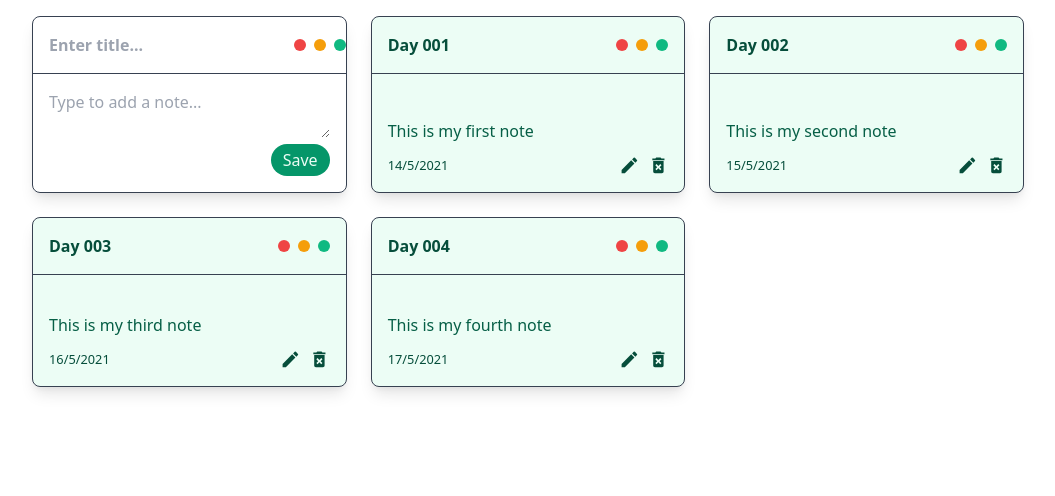
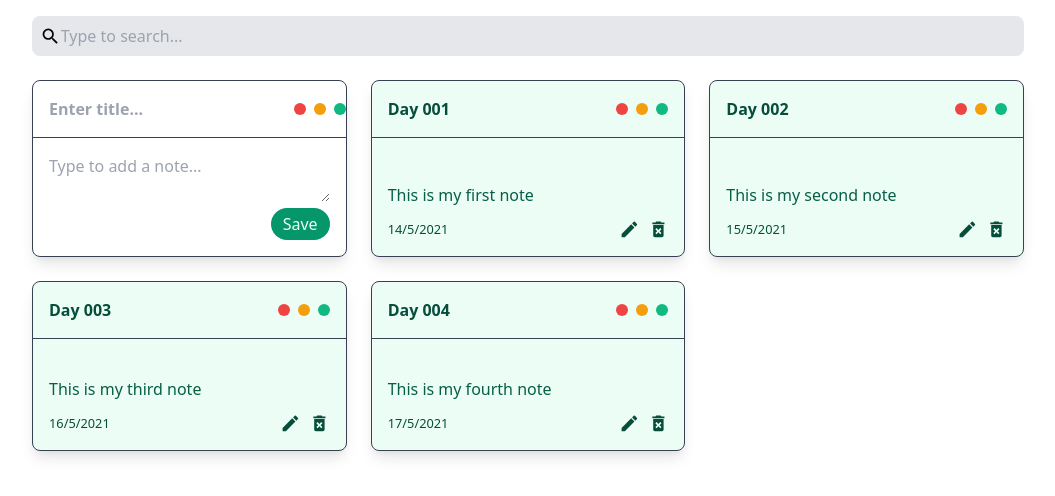
Before and after one commit to hellodeborahuk/coding-notebook, a React (Create React App) app: page / in a window 1280 px wide. Shown: the top 496 px of the page, without its empty margins (112-1167 px from the left). Built offline with nearby package versions, Linux system fonts and the light colour scheme.

Commit message:
Added search function

```diff
--- a/src/App.js
+++ b/src/App.js
@@ -1,6 +1,8 @@
 import { useState } from "react";
 import { nanoid } from "nanoid";
 import NotesList from "./components/NotesList";
+import Search from "./components/Search";
+
 const App = () => {
   const [notes, setNotes] = useState([
     {
@@ -29,6 +31,10 @@ const App = () => {
     },
   ]);
 
+  const [searchText, setSearchText] = useState("");
+
+
+
   const addNote = (name) => {
     const date = new Date();
     const newNote = {
@@ -48,7 +54,8 @@ const App = () => {
 
   return (
     <div className="container mx-auto max-w-screen-lg p-4">
-      <NotesList notes={notes} handleAddNote={addNote} handleDeleteNote={deleteNote} />
+      <Search handleSearchNote={setSearchText} />
+      <NotesList notes={notes.filter((note)=> note.text.toLowerCase().includes(searchText))} handleAddNote={addNote} handleDeleteNote={deleteNote} />
     </div>
   );
 };
--- /dev/null
+++ b/src/components/Search.js
@@ -0,0 +1,12 @@
+import { MdSearch } from "react-icons/md";
+
+const Search = ({handleSearchNote}) => {
+  return (
+    <div className="container mx-auto flex items-center bg-gray-200 rounded-lg p-2 mb-6">
+      <MdSearch className="" size="1.3em" />
+      <input onChange={(event =>handleSearchNote(event.target.value))} type="text" placeholder="Type to search..." className="bg-gray-200 lg:w-1/2" />
+    </div>
+  );
+};
+
+export default Search;
```
